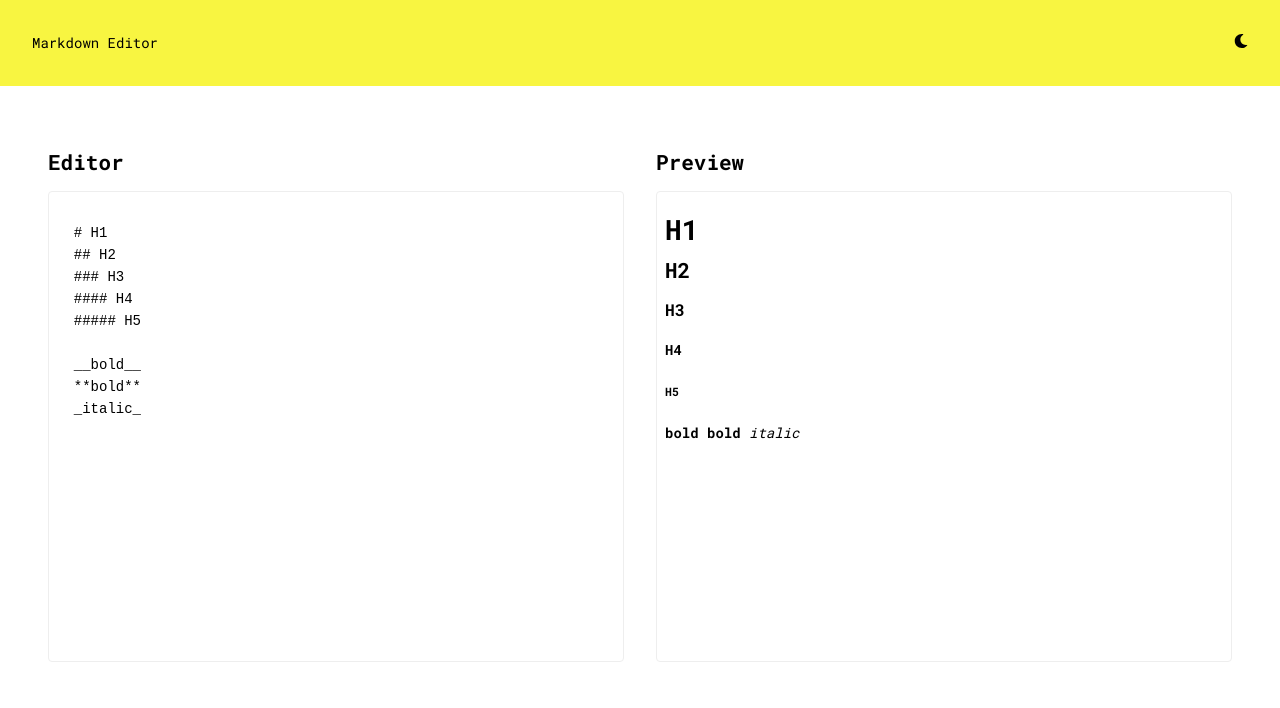
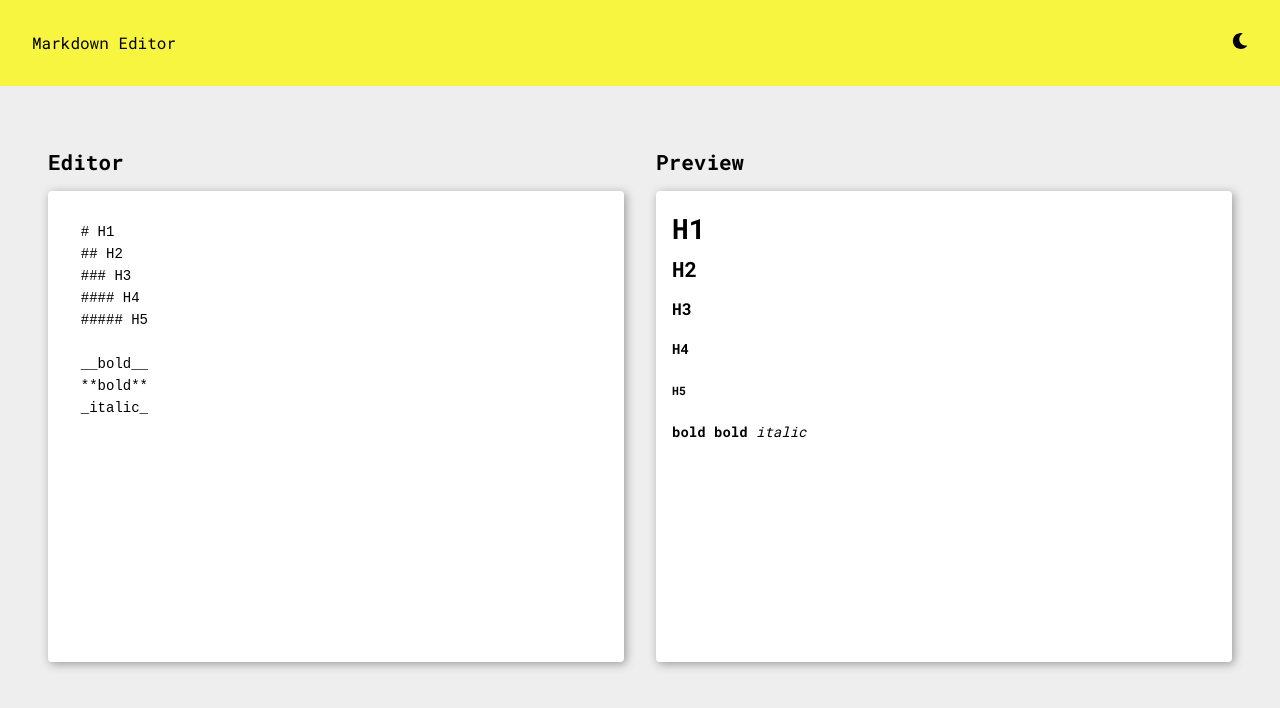
Before and after one commit to ashwamegh/react-typescript-markdown-editor, a React (Create React App) app: page / in a window 1280 px wide. Shown: the top 708 px of the page. Built offline with nearby package versions, Linux system fonts and the light colour scheme.

Commit message:
updated styles

```diff
--- a/src/components/Editor.tsx
+++ b/src/components/Editor.tsx
@@ -27,11 +27,13 @@ const Editor: React.FC<Props> = ({ markdownContent, setMarkdownContent }) => {
           css={css`
             height: 100%;
             border-radius: 4px;
-            border: 1px solid #eee;
+            border: none;
+            box-shadow: 2px 2px 10px #999;
             font-size: 100%;
             line-height: inherit;
-            padding: 8px;
+            padding: 8px 16px;
             resize: none;
+            overflow: auto;
             &:focus {
               outline: none;
             }
--- a/src/components/Header.tsx
+++ b/src/components/Header.tsx
@@ -18,6 +18,7 @@ function Header() {
         justify-content: space-between;
         background-color: #f8f541;
         padding: 32px;
+        font-size: 16px;
     `}>
       <div className="header-title">
         Markdown Editor
--- a/src/components/Preview.tsx
+++ b/src/components/Preview.tsx
@@ -27,10 +27,13 @@ const Preview: React.FC<Props> = ({ markdownContent }) => {
                 css={css`
                 height: 100%;
                 border-radius: 4px;
-        border: 1px solid #eee;
+                border: none;
+                box-shadow: 2px 2px 10px #999;
                 font-size: 100%;
                 line-height: inherit;
-        padding: 8px;
+                overflow: auto;
+                background: #fff;
+                padding: 8px 16px;
             `}
             dangerouslySetInnerHTML={{__html: mardownFormattedContent}}
             >
--- a/src/index.css
+++ b/src/index.css
@@ -7,6 +7,8 @@ body {
   line-height: 22px;
   letter-spacing: 0;
   box-sizing: border-box;
+  min-height: 100vh;
+  background: #eee;
 }
 
 code {
```
Lines whose indentation alone changed are shown as unchanged.
